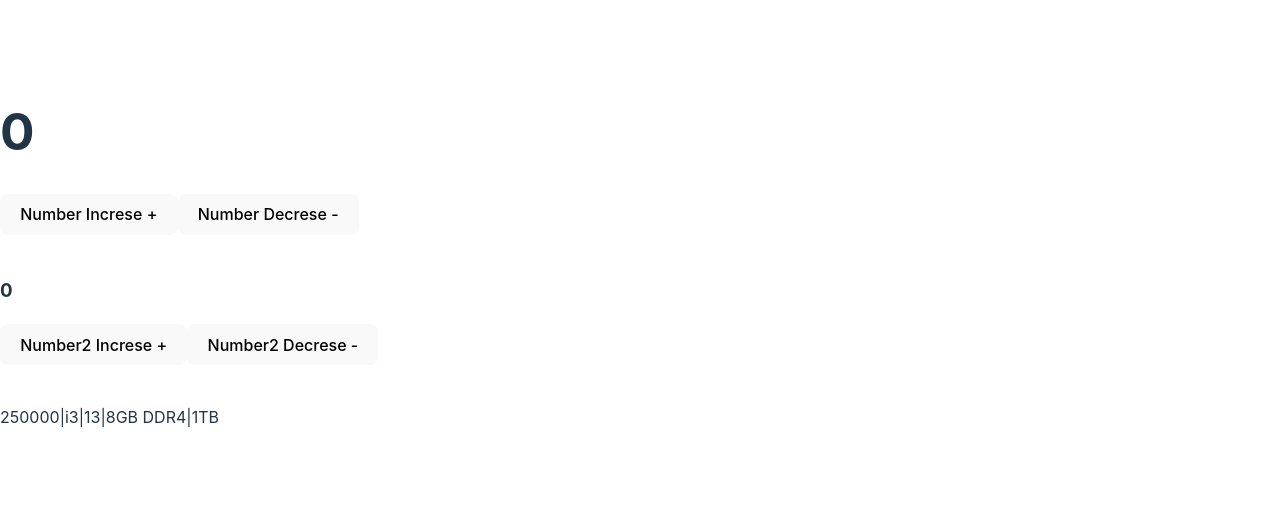
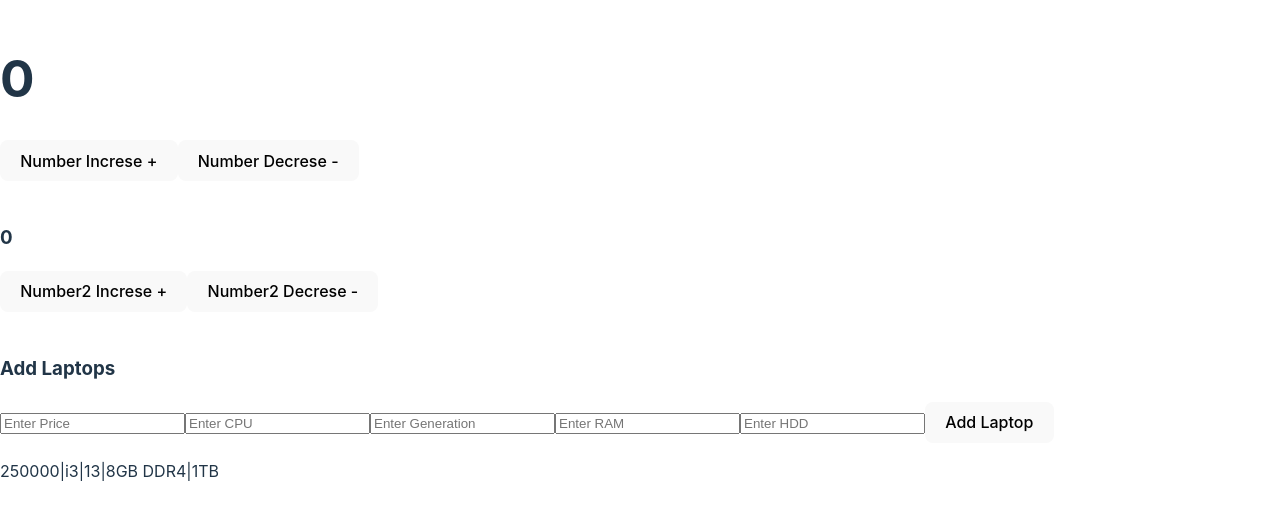
Before and after one commit to sandarudivyantha/react_redux_test_application_2, a React (Vite) app: page / in a window 1280 px wide. Shown: the part 143-662 px from the top of the page. Built offline with nearby package versions, Linux system fonts and the light colour scheme.

Commit message:
laptop handler creates

```diff
--- a/src/Components/laptopComponent.jsx
+++ b/src/Components/laptopComponent.jsx
@@ -4,8 +4,20 @@ import { laptopSliceSelector } from "../store/reducers/laptopSlice";
 const laptopComponent = () => {
   const laptop = useSelector(laptopSliceSelector);
 
+  const addLaptopHandler = () => {};
+
   return (
     <div>
+      <div>
+        <h3>Add Laptops</h3>
+        <input type="text" placeholder="Enter Price" />
+        <input type="text" placeholder="Enter CPU" />
+        <input type="text" placeholder="Enter Generation" />
+        <input type="text" placeholder="Enter RAM" />
+        <input type="text" placeholder="Enter HDD" />
+        <button onClick={addLaptopHandler}>Add Laptop</button>
+      </div>
+
       {laptop.map((ele) => (
         <p key={ele.id}>
           {ele.price}|{ele.spec.cpu}|{ele.spec.gen}|{ele.spec.ram}|
```
